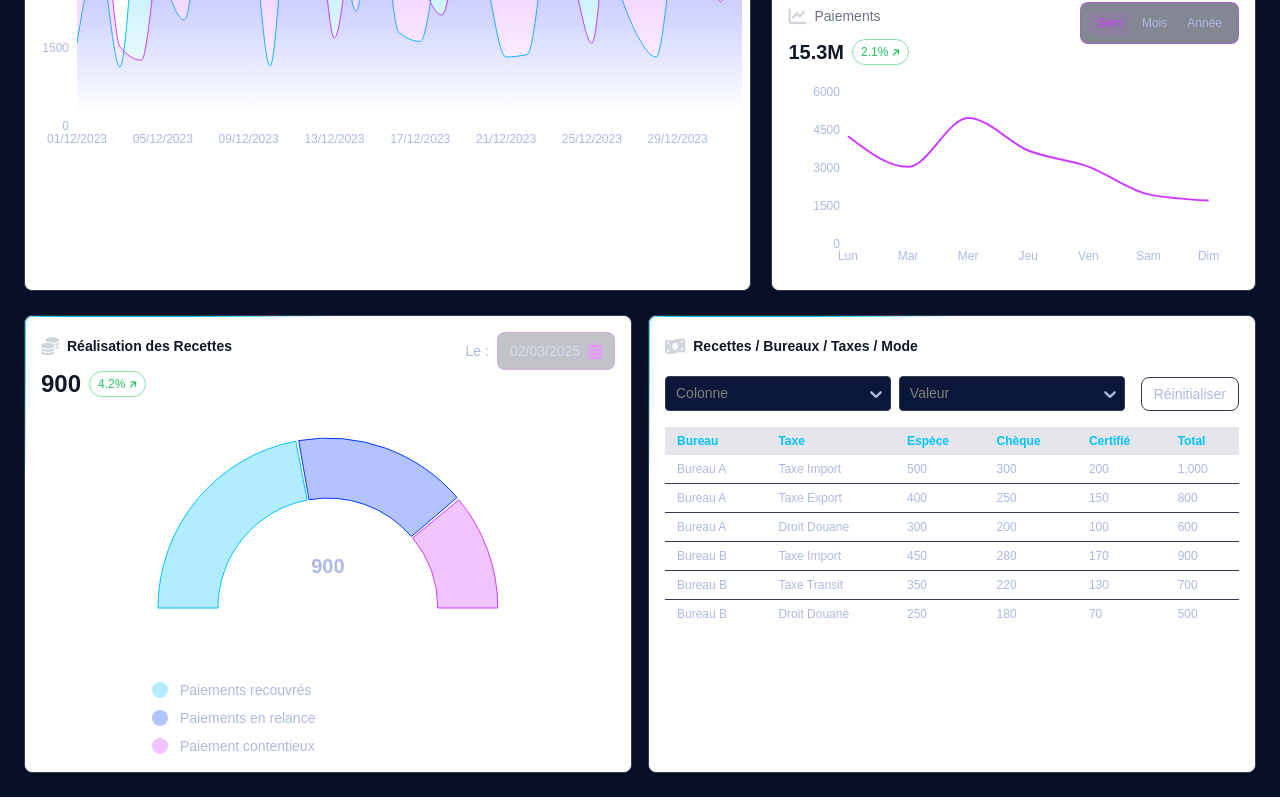
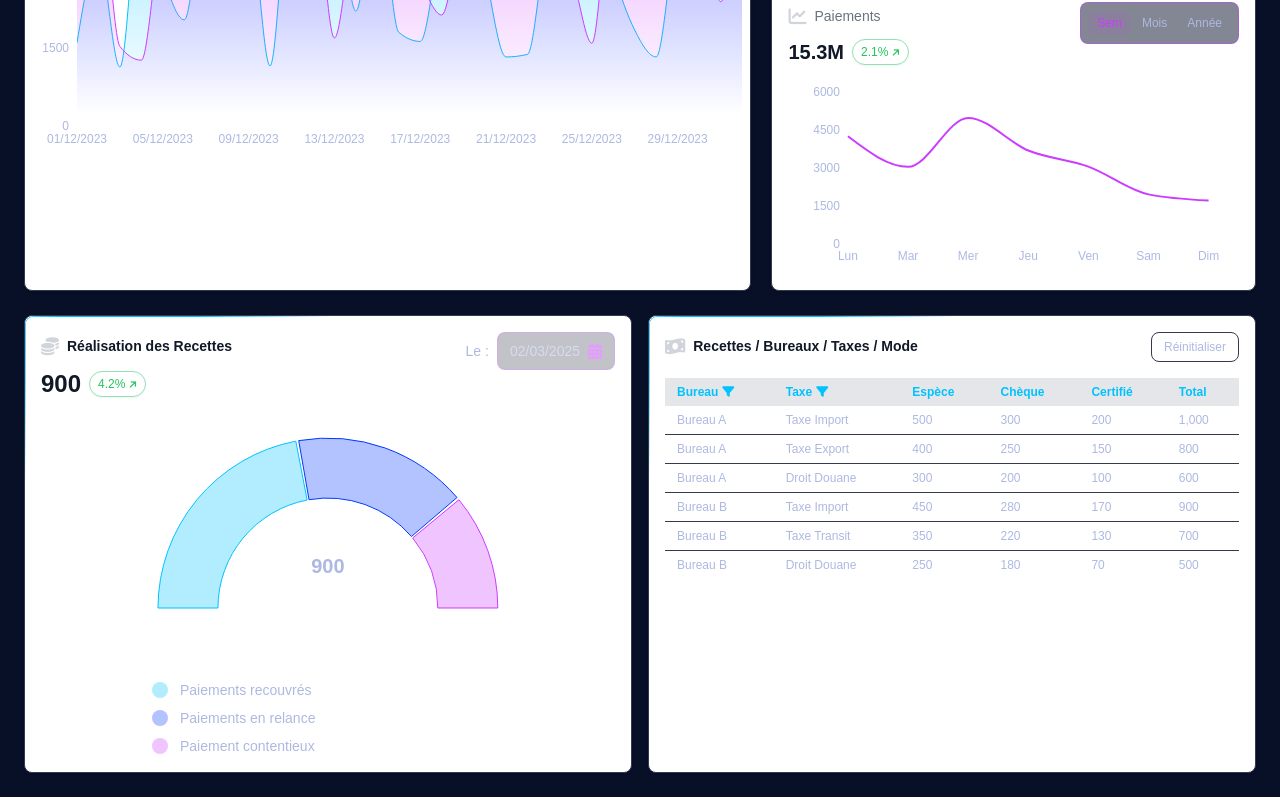
Before and after one commit to Kalixor/djib_2, a React (Vite) app: page / in a window 1280 px wide. Shown: the part 581-1381 px from the top of the page. Built offline with nearby package versions, Linux system fonts and the light colour scheme; a web font is replaced by a local one.

Commit message:
Initial commit from your app

```diff
--- a/src/components/charts/PaymentTableCard.jsx
+++ b/src/components/charts/PaymentTableCard.jsx
@@ -1,5 +1,4 @@
 import { useState, useMemo } from 'react'
-import Select from 'react-select'
 
 const initialData = [
   { bureau: 'Bureau A', taxe: 'Taxe Import', espece: 500, cheque: 300, certifie: 200, total: 1000 },
@@ -16,79 +15,34 @@ const initialData = [
   { bureau: 'Bureau D', taxe: 'Droit Douane', espece: 500, cheque: 400, certifie: 300, total: 1200 }
 ]
 
-const customStyles = {
-  control: (provided) => ({
-    ...provided,
-    backgroundColor: '#0b1739',
-    borderColor: '#343b4f',
-    color: '#aeb9e1',
-    minHeight: '32px',
-    boxShadow: 'none',
-    fontSize: '0.875rem',
-    '&:hover': {
-      borderColor: '#cb3cff'
-    }
-  }),
-  menu: (provided) => ({
-    ...provided,
-    backgroundColor: '#0b1739',
-    borderColor: '#343b4f',
-    fontSize: '0.875rem'
-  }),
-  option: (provided, state) => ({
-    ...provided,
-    backgroundColor: state.isSelected ? '#cb3cff' : state.isFocused ? '#cb3cff20' : 'transparent',
-    color: state.isSelected ? '#fff' : '#aeb9e1',
-    fontSize: '0.875rem',
-    '&:hover': {
-      backgroundColor: '#cb3cff40'
-    }
-  }),
-  singleValue: (provided) => ({
-    ...provided,
-    color: '#aeb9e1',
-    fontSize: '0.875rem'
-  }),
-  input: (provided) => ({
-    ...provided,
-    color: '#aeb9e1',
-    fontSize: '0.875rem'
-  }),
-  indicatorSeparator: () => ({
-    display: 'none'
-  }),
-  dropdownIndicator: (provided) => ({
-    ...provided,
-    color: '#aeb9e1',
-    padding: '4px',
-    '&:hover': {
-      color: '#cb3cff'
-    }
-  })
-}
-
 export default function PaymentTableCard() {
-  const [filterColumn, setFilterColumn] = useState(null)
-  const [filterValue, setFilterValue] = useState(null)
-
-  const columnOptions = [
-    { value: 'bureau', label: 'Bureau' },
-    { value: 'taxe', label: 'Taxe' }
-  ]
+  const [bureauFilter, setBureauFilter] = useState(null)
+  const [taxeFilter, setTaxeFilter] = useState(null)
+  const [showBureauFilter, setShowBureauFilter] = useState(false)
+  const [showTaxeFilter, setShowTaxeFilter] = useState(false)
 
   const getUniqueValues = (column) => {
     const values = new Set(initialData.map(item => item[column]))
-    return Array.from(values).map(value => ({ value, label: value }))
+    return Array.from(values)
   }
 
   const filteredData = useMemo(() => {
-    if (!filterColumn || !filterValue) return initialData
-    return initialData.filter(item => item[filterColumn] === filterValue.value)
-  }, [filterColumn, filterValue])
+    let data = [...initialData]
+
+    if (bureauFilter) {
+      data = data.filter(item => item.bureau === bureauFilter)
+    }
+
+    if (taxeFilter) {
+      data = data.filter(item => item.taxe === taxeFilter)
+    }
+
+    return data
+  }, [bureauFilter, taxeFilter])
 
   const handleResetFilters = () => {
-    setFilterColumn(null)
-    setFilterValue(null)
+    setBureauFilter(null)
+    setTaxeFilter(null)
   }
 
   return (
@@ -116,36 +70,9 @@ export default function PaymentTableCard() {
             </h3>
           </div>
         </div>
-      </div>
-
-      {/* Filters */}
-      <div className="flex items-center gap-4 mb-4">
-        <div className="flex-1 flex gap-2">
-          <Select
-            options={columnOptions}
-            value={columnOptions.find(opt => opt.value === filterColumn)}
-            onChange={(option) => {
-              setFilterColumn(option?.value)
-              setFilterValue(null)
-            }}
-            placeholder="Colonne"
-            styles={customStyles}
-            className="flex-1"
-          />
-          <Select
-            options={filterColumn ? getUniqueValues(filterColumn) : []}
-            value={filterValue}
-            onChange={setFilterValue}
-            isDisabled={!filterColumn}
-            placeholder="Valeur"
-            styles={customStyles}
-            className="flex-1"
-          />
-        </div>
-
         <button
           onClick={handleResetFilters}
-          className="px-3 py-1.5 text-sm text-card-text hover:text-[#cb3cff] transition-colors border border-[#343b4f] rounded-lg hover:border-[#cb3cff]"
+          className="px-3 py-1.5 text-xs text-card-text hover:text-[#cb3cff] transition-colors border border-[#343b4f] rounded-lg hover:border-[#cb3cff]"
         >
           Réinitialiser
         </button>
@@ -156,8 +83,64 @@ export default function PaymentTableCard() {
         <table className="w-full text-xs text-left text-card-text">
           <thead className="sticky top-0 bg-brand-800/10 backdrop-blur-sm">
             <tr>
-              <th scope="col" className="px-3 py-1.5 text-[#00c2ff]">Bureau</th>
-              <th scope="col" className="px-3 py-1.5 text-[#00c2ff]">Taxe</th>
+              <th scope="col" className="px-3 py-1.5 text-[#00c2ff] relative">
+                <div className="flex items-center gap-1">
+                  Bureau
+                  <button
+                    onClick={() => setShowBureauFilter(!showBureauFilter)}
+                    className="text-[#00c2ff] hover:text-[#cb3cff] transition-colors"
+                  >
+                    <i className="fas fa-filter text-xs" />
+                  </button>
+                  {showBureauFilter && (
+                    <div className="absolute top-full left-0 mt-1 bg-brand-800/95 backdrop-blur-sm rounded-lg shadow-lg border border-[#cb3cff]/50 z-10">
+                      <div className="max-h-48 overflow-y-auto text-[0.75rem]">
+                        {getUniqueValues('bureau').map((value, index) => (
+                          <div
+                            key={index}
+                            onClick={() => {
+                              setBureauFilter(value)
+                              setShowBureauFilter(false)
+                            }}
+                            className="px-3 py-1.5 text-card-text hover:bg-[#cb3cff]/10 hover:text-[#cb3cff] cursor-pointer"
+                          >
+                            {value}
+                          </div>
+                        ))}
+                      </div>
+                    </div>
+                  )}
+                </div>
+              </th>
+              <th scope="col" className="px-3 py-1.5 text-[#00c2ff] relative">
+                <div className="flex items-center gap-1">
+                  Taxe
+                  <button
+                    onClick={() => setShowTaxeFilter(!showTaxeFilter)}
+                    className="text-[#00c2ff] hover:text-[#cb3cff] transition-colors"
+                  >
+                    <i className="fas fa-filter text-xs" />
+                  </button>
+                  {showTaxeFilter && (
+                    <div className="absolute top-full left-0 mt-1 bg-brand-800/95 backdrop-blur-sm rounded-lg shadow-lg border border-[#cb3cff]/50 z-10">
+                      <div className="max-h-48 overflow-y-auto text-[0.75rem]">
+                        {getUniqueValues('taxe').map((value, index) => (
+                          <div
+                            key={index}
+                            onClick={() => {
+                              setTaxeFilter(value)
+                              setShowTaxeFilter(false)
+                            }}
+                            className="px-3 py-1.5 text-card-text hover:bg-[#cb3cff]/10 hover:text-[#cb3cff] cursor-pointer"
+                          >
+                            {value}
+                          </div>
+                        ))}
+                      </div>
+                    </div>
+                  )}
+                </div>
+              </th>
               <th scope="col" className="px-3 py-1.5 text-[#00c2ff]">Espèce</th>
               <th scope="col" className="px-3 py-1.5 text-[#00c2ff]">Chèque</th>
               <th scope="col" className="px-3 py-1.5 text-[#00c2ff]">Certifié</th>
```
